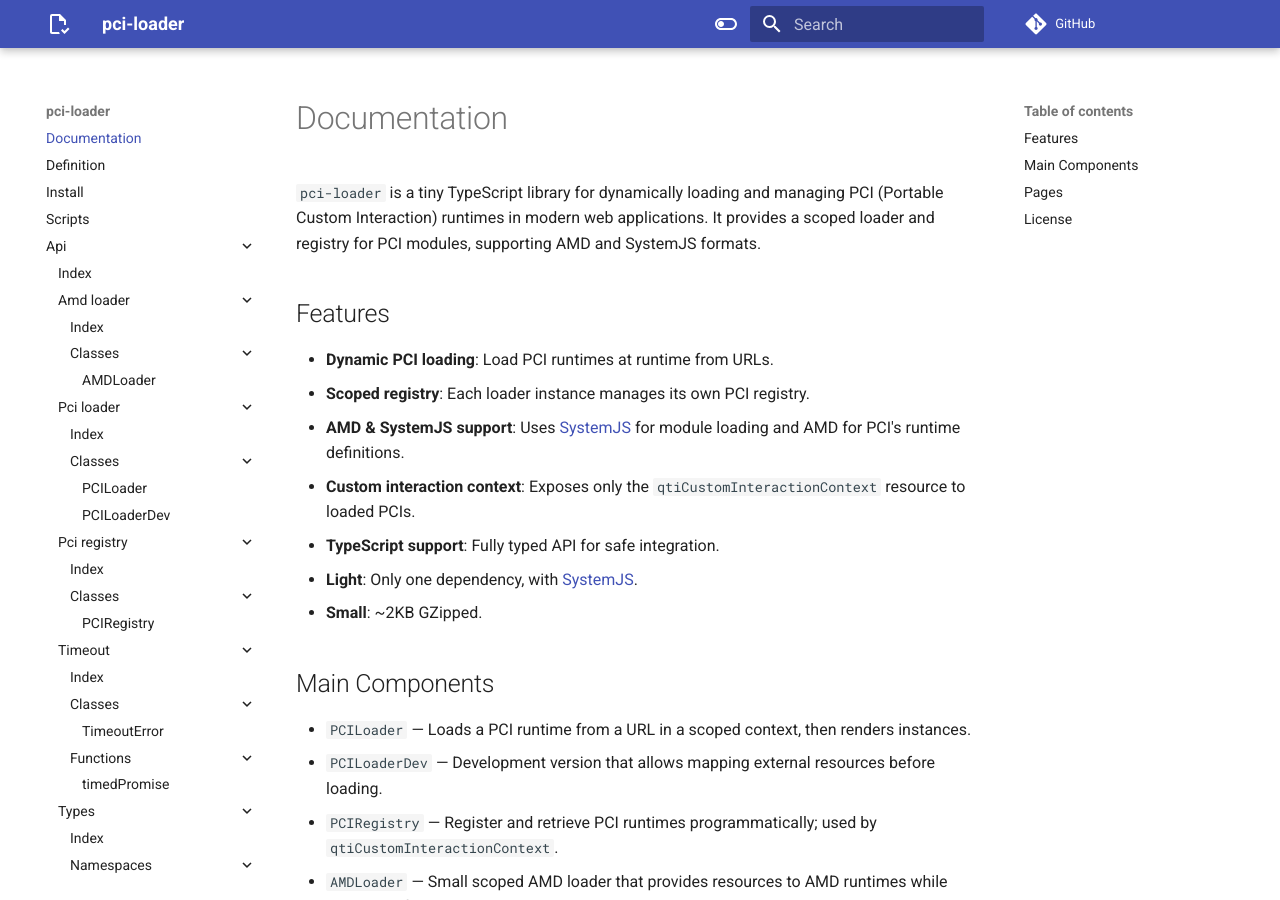
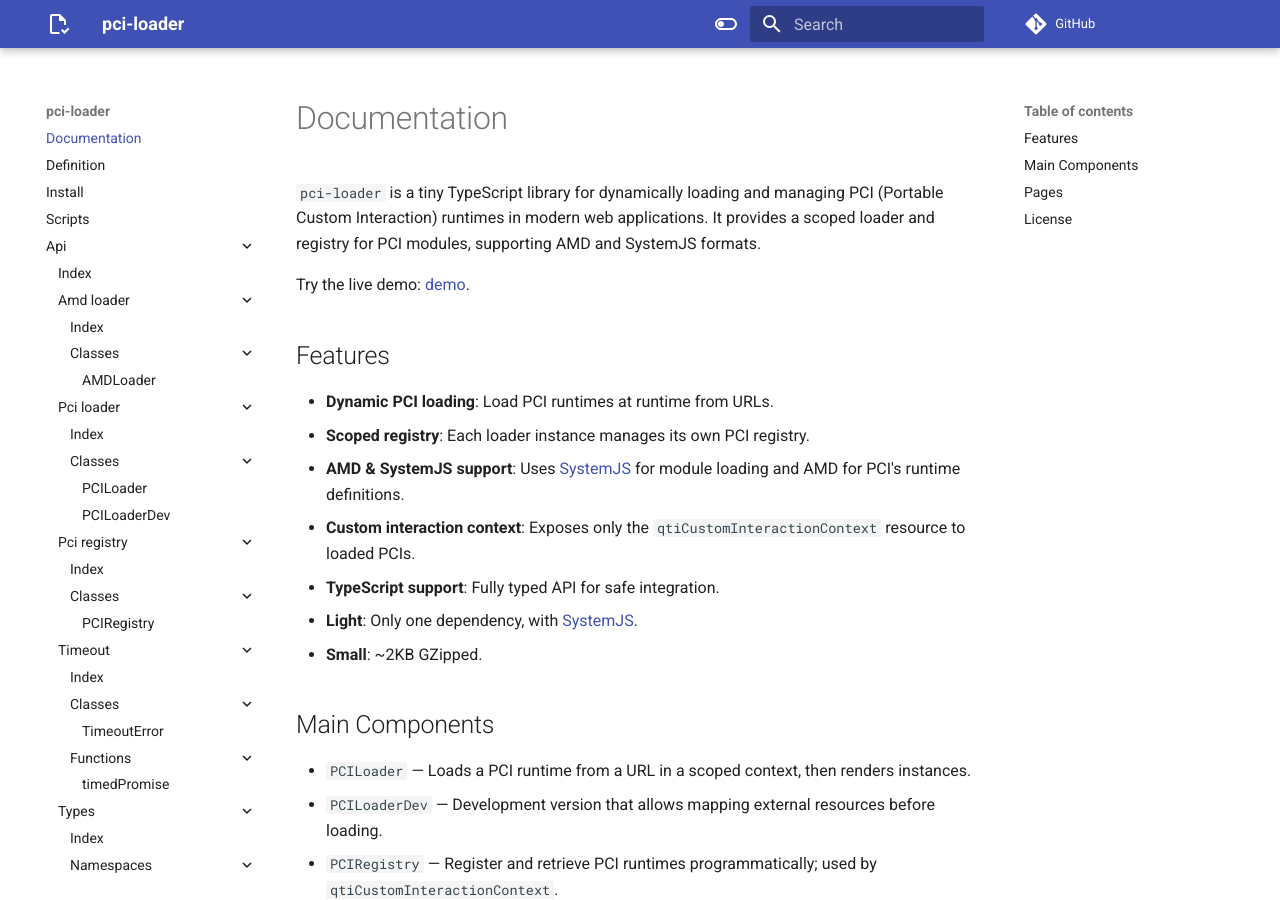
Before and after one commit to jsconan/pci-loader, an MkDocs documentation site: the page built from docs/README.md, in a window 1280 px wide and 900 px high. Built offline with MkDocs 1.6.1 and Material for MkDocs 9.7.7, drawn with Linux system fonts in a browser that asks for light colours; comment, search, counter and statistics services are not loaded.

Commit message:
doc: add live demo link to README

```diff
--- a/docs/README.md
+++ b/docs/README.md
@@ -1,6 +1,8 @@
 # Documentation
 
 `pci-loader` is a tiny TypeScript library for dynamically loading and managing PCI (Portable Custom Interaction) runtimes in modern web applications. It provides a scoped loader and registry for PCI modules, supporting AMD and SystemJS formats.
+
+Try the live demo: [demo](https://jsconan.github.io/pci-loader/).
 
 ## Features
 
```
